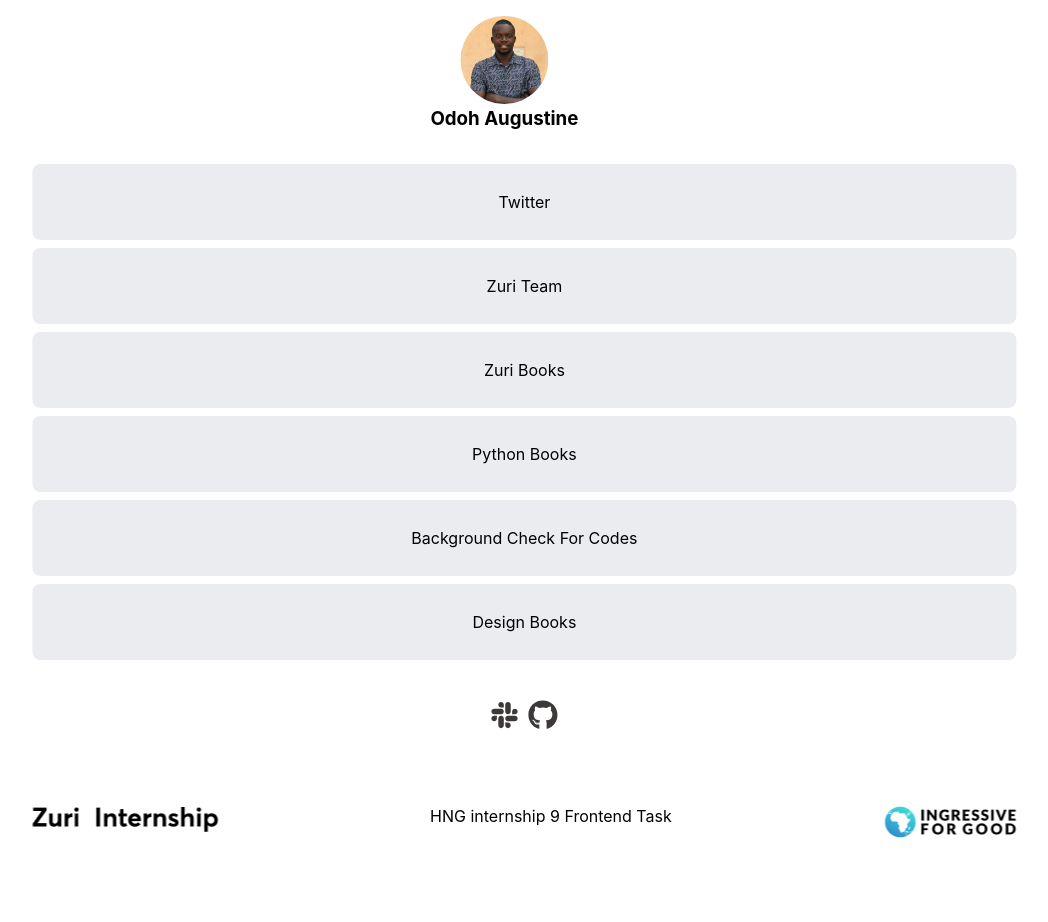
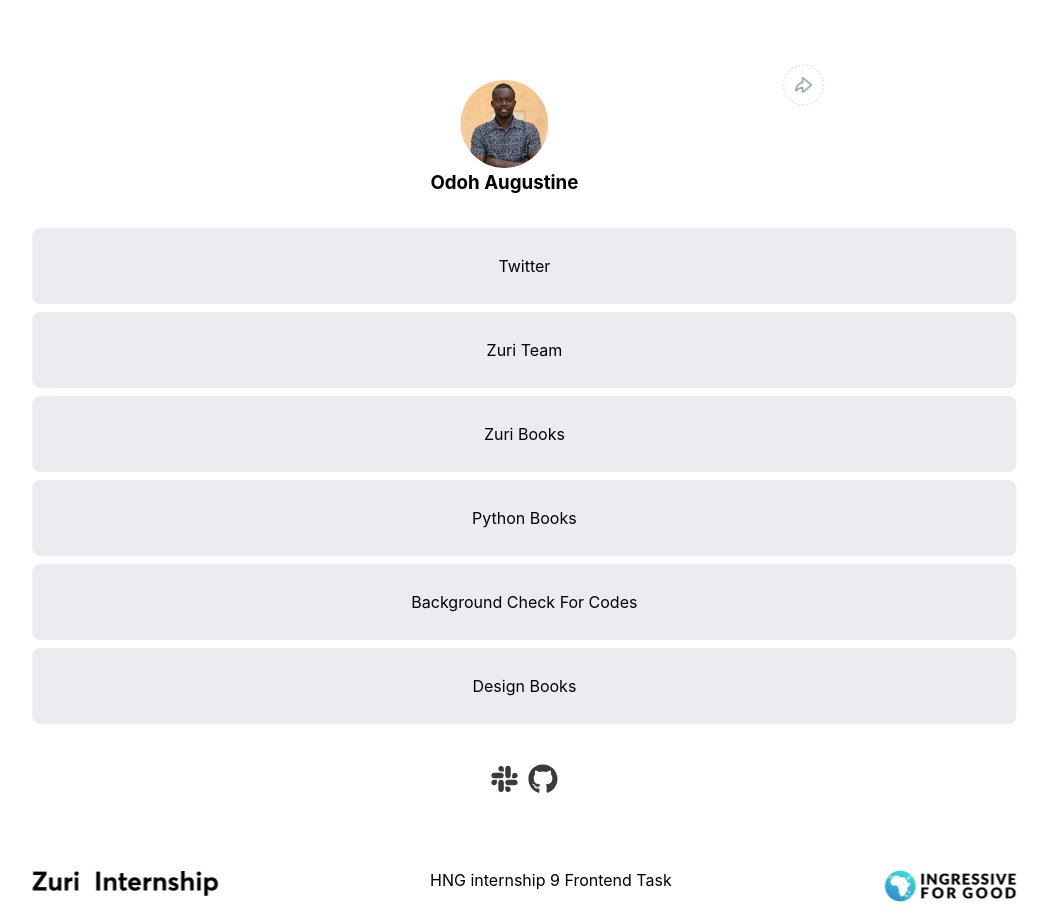
Before and after one commit to austynomilan/hng_link_tree, a React (Create React App) app in the folder link-tree/: page / in a window 1280 px wide. Shown: the whole page, without its empty margins (110-1158 px from the left). Before the commit the page ends 858 px from the top, so only its background shows below. Built offline with nearby package versions, Linux system fonts and the light colour scheme.

Commit message:
added share buttons

```diff
--- a/link-tree/src/App.css
+++ b/link-tree/src/App.css
@@ -5,4 +5,5 @@
   justify-content: center;
   align-items: center;
   transform: translateX(10%);
+  position: relative;
 }
--- a/link-tree/src/App.js
+++ b/link-tree/src/App.js
@@ -6,12 +6,15 @@
 import './footer.css'
 import Socials from './component/socials';
 import './social.css'
+import Share from './component/share';
+import './share.css'
 
 
 
 function App(){
     return(
         <div className='App'>
+            <Share />
             <Profile />
             <Linker  />
             <Socials />
--- /dev/null
+++ b/link-tree/src/component/share.jsx
@@ -0,0 +1,15 @@
+
+const Share = () => {
+  return (
+    <div className="share">
+      <a href="/">
+        <img src="/img/_Avatar share button.png" alt="" srcset="" />
+      </a>
+      <a href="/">
+        <img className="more" src="/img/_Avatar share button (1).png" alt="" srcset="" />
+      </a>
+    </div>
+  )
+}
+
+export default Share
--- a/link-tree/src/profile.css
+++ b/link-tree/src/profile.css
@@ -13,7 +13,7 @@
     width: 88px ;
     height: 88px;
     border-radius: 50%;
-    margin: 1rem 0 -1rem 0;
+    margin: 5rem 0 -1rem 0;
 }
 
 #profile_img:hover{
--- /dev/null
+++ b/link-tree/src/share.css
@@ -0,0 +1,9 @@
+.share{
+    position: absolute;
+    top: 4rem;
+    right: 12rem;
+}
+
+.more{
+    display: none;
+}
```
Also changed, not shown: link-tree/public/img/_Avatar share button (1).png (added), link-tree/public/img/_Avatar share button.png (added).
